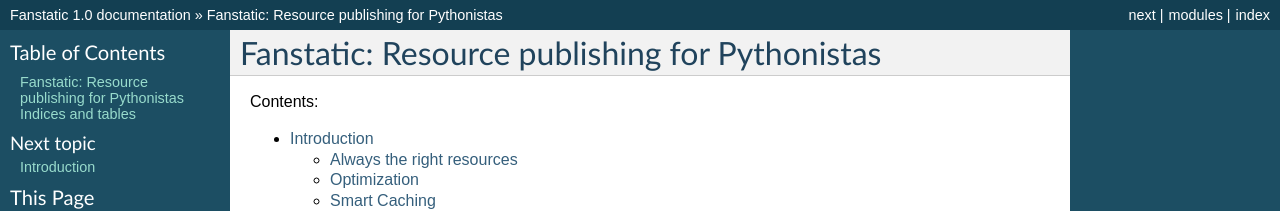
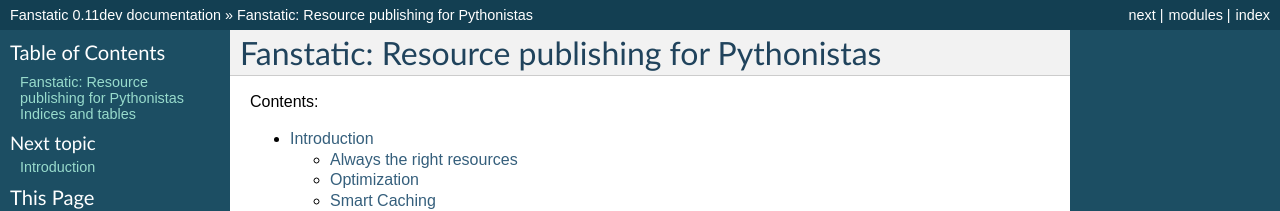
Before and after one commit to zopefoundation/fanstatic, a Sphinx documentation site: the page built from doc/index.rst, in a window 1280 px wide and 900 px high. Shown: the top 211 px of the window. Built offline with Sphinx 7.4.7, drawn with Linux system fonts in a browser that asks for light colours; some of the changed text lies outside the part shown.

Commit message:
We are not 1.0 yet.

```diff
--- a/doc/conf.py
+++ b/doc/conf.py
@@ -48,9 +48,9 @@
 # built documents.
 #
 # The short X.Y version.
-version = '1.0'
+version = '0.11'
 # The full version, including alpha/beta/rc tags.
-release = '1.0'
+release = '0.11dev'
 
 # The language for content autogenerated by Sphinx. Refer to documentation
 # for a list of supported languages.
```
